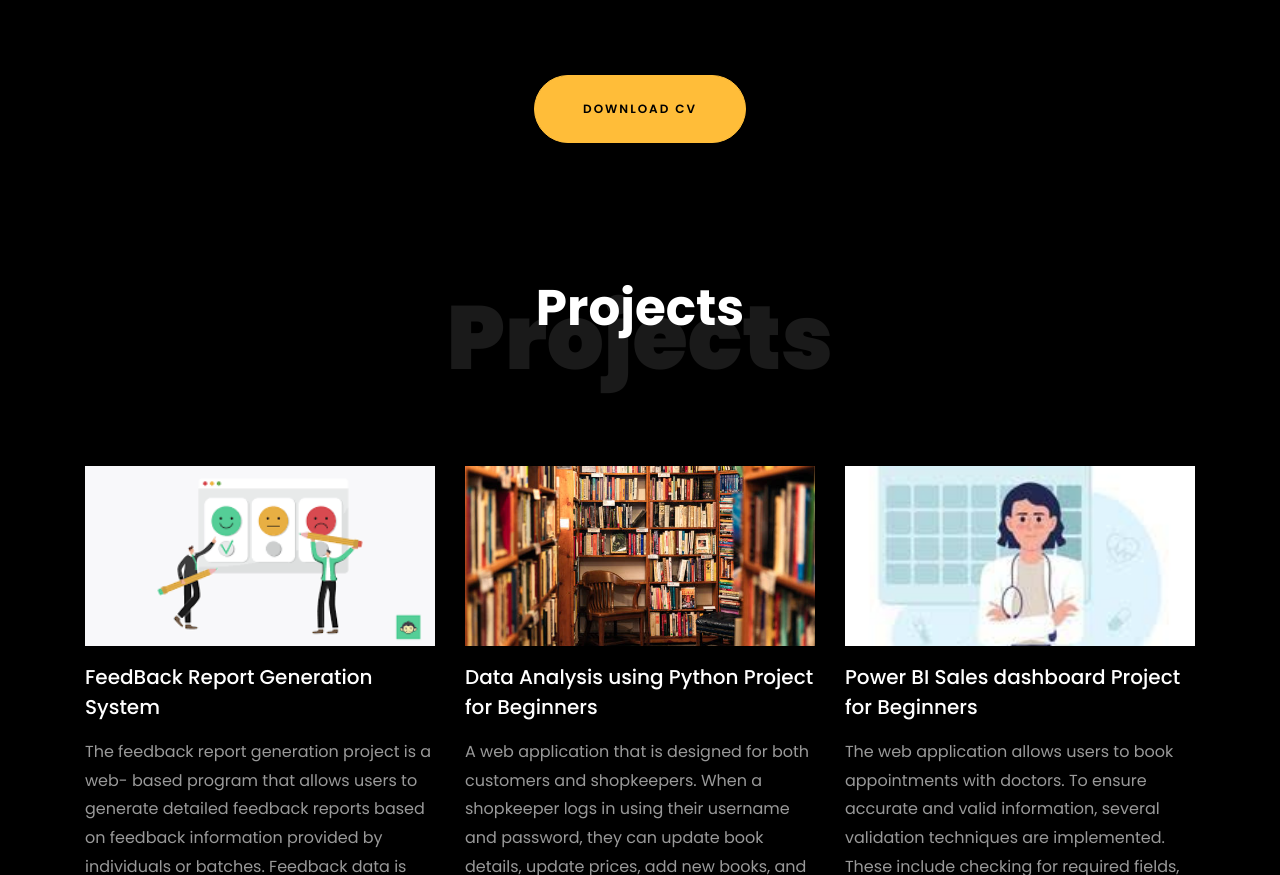
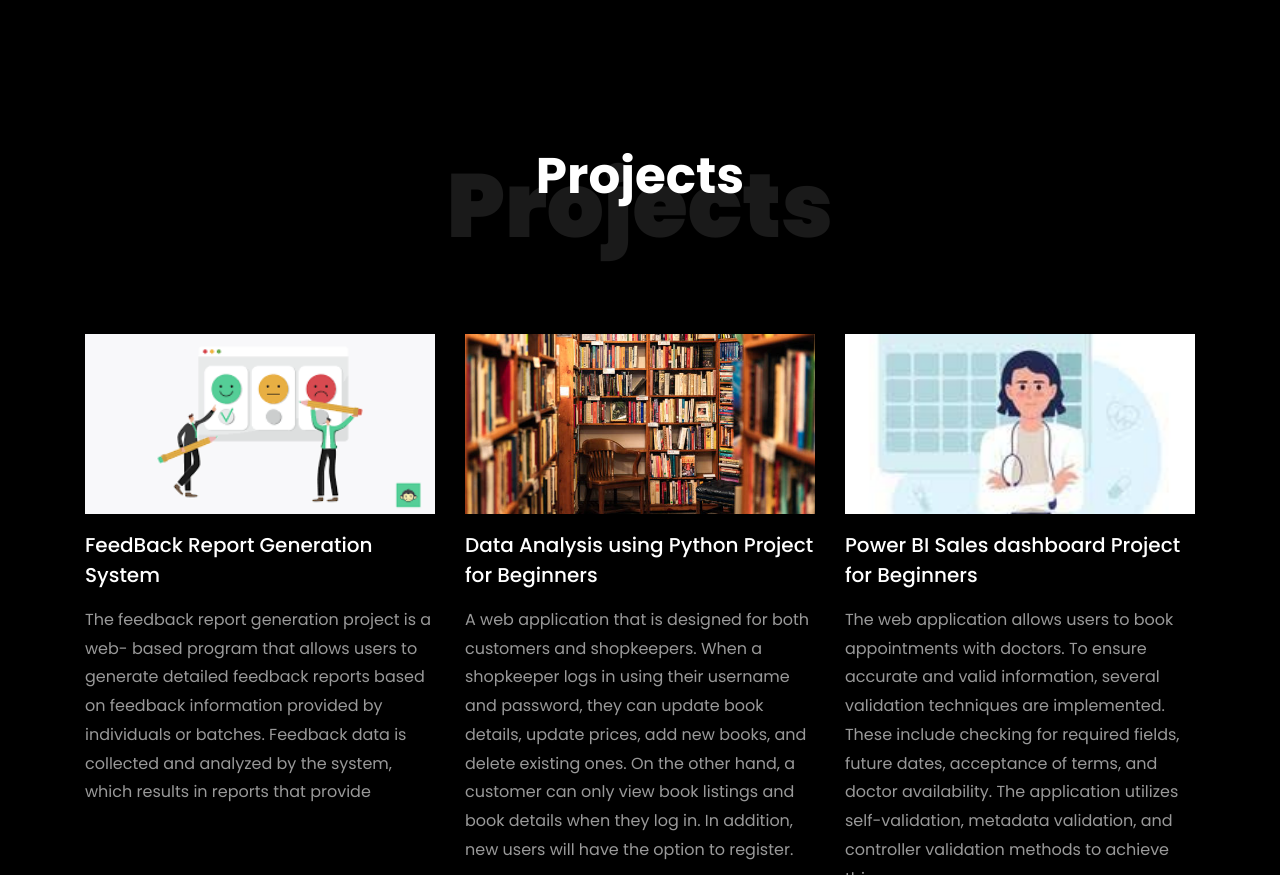
Before and after one commit to Chetana208/Chetana208.github.io, a plain HTML site: page index.html in a window 1280 px wide. Shown: the part 2851-3726 px from the top of the page. Drawn offline with Linux system fonts and the light colour scheme; files whose address does not match are found by name.

Commit message:
Update index.html

```diff
--- a/index.html
+++ b/index.html
@@ -291,11 +291,11 @@
 				</div>
     		</div>
 
-    		<div class="row justify-content-center mt-5">
+    	<!--	<div class="row justify-content-center mt-5">
     			<div class="col-md-6 text-center ftco-animate">
     				<p><a href="#" class="btn btn-primary py-4 px-5">Download CV</a></p>
     			</div>
-    		</div>
+    		</div>-->
     	</div>
     </section>
 
```
